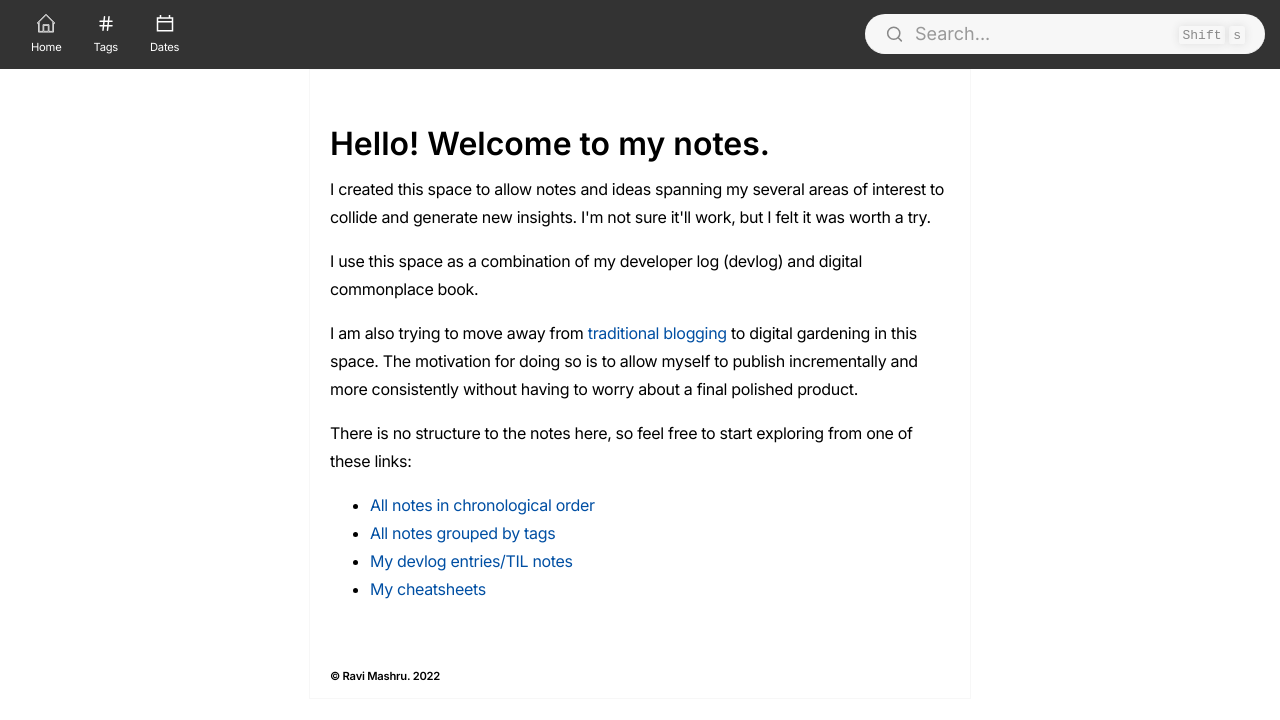
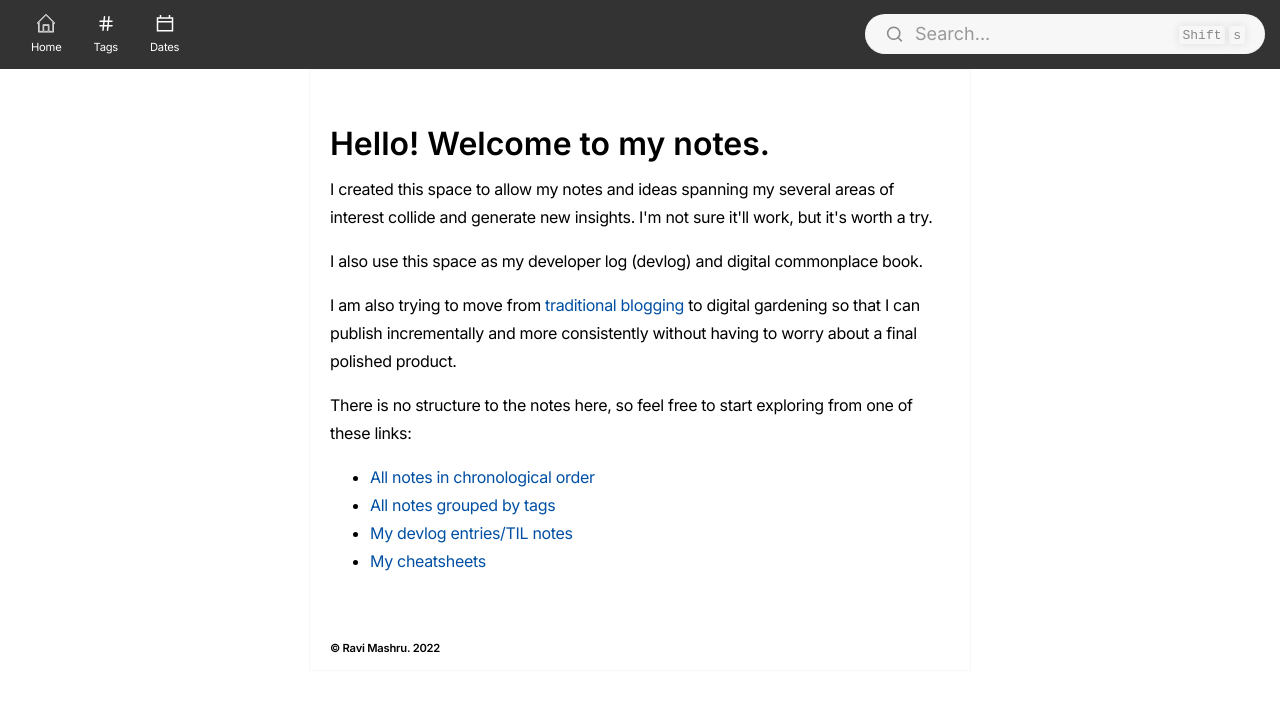
Before and after one commit to ravimashru/digital-garden, a Jekyll site: the page built from index.md, in a window 1280 px wide. Shown: the top 720 px of the page. Built offline with Jekyll 4.4.1, drawn with Linux system fonts in a browser that asks for light colours.

Commit message:
Update homepage text

```diff
--- a/_includes/Home.html
+++ b/_includes/Home.html
@@ -1,16 +1,16 @@
 <div class="content">
   <h1>Hello! Welcome to my notes.</h1>
   <p>
-    I created this space to allow notes and ideas spanning my several areas of interest
-    to collide and generate new insights. I'm not sure it'll work, but I felt it was worth a try.
+    I created this space to allow my notes and ideas spanning my several areas of interest
+    collide and generate new insights. I'm not sure it'll work, but it's worth a try.
   </p>
   <p>
-    I use this space as a combination of my developer log (devlog) and digital commonplace book.
+    I also use this space as my developer log (devlog) and digital commonplace book.
   </p>
   <p>
-    I am also trying to move away from <a href="https://ravimashru.dev/blog/">traditional blogging</a> to
-    digital gardening in this space. The motivation for doing so is to allow myself to publish incrementally
-    and more consistently without having to worry about a final polished product.
+    I am also trying to move from <a href="https://ravimashru.dev/blog/">traditional blogging</a> to
+    digital gardening so that I can publish incrementally and more consistently without having to worry
+    about a final polished product.
   </p>
   <p>
   There is no structure to the notes here, so feel free to start exploring from one of these links:
```
